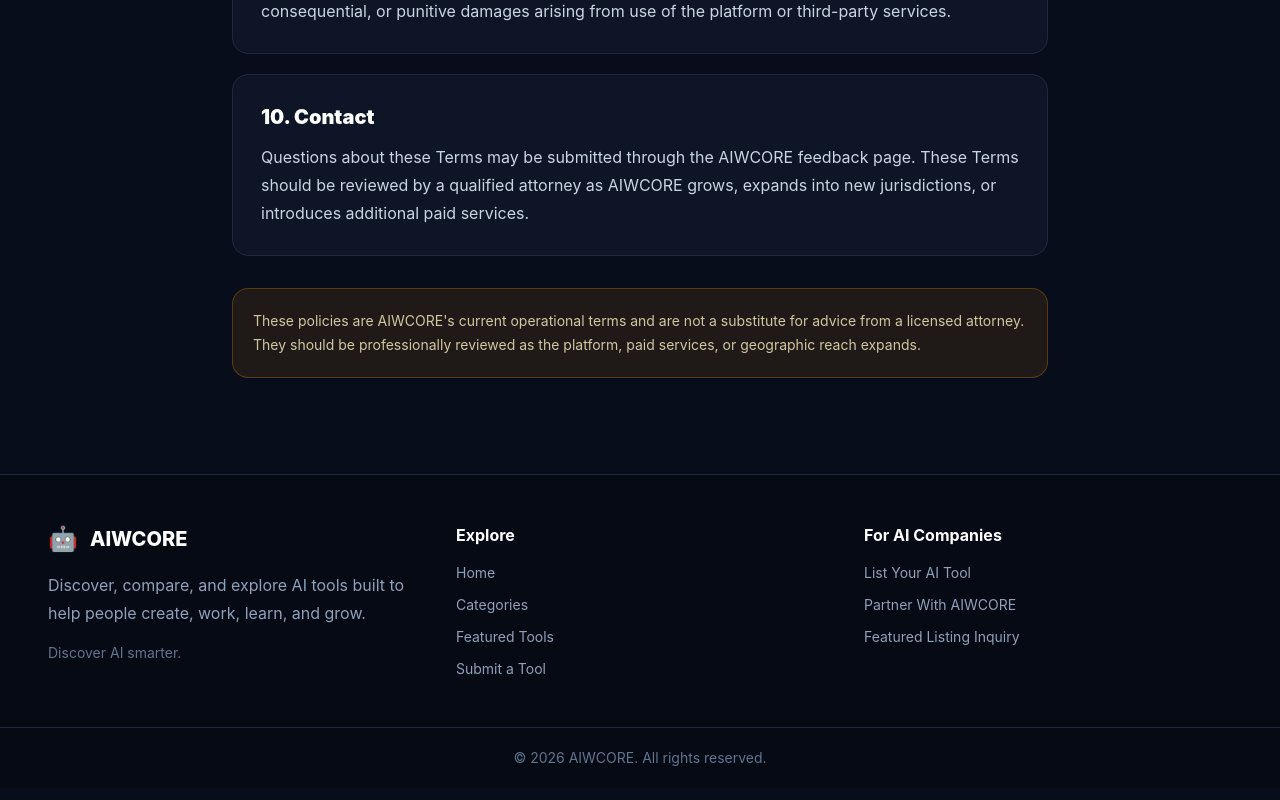
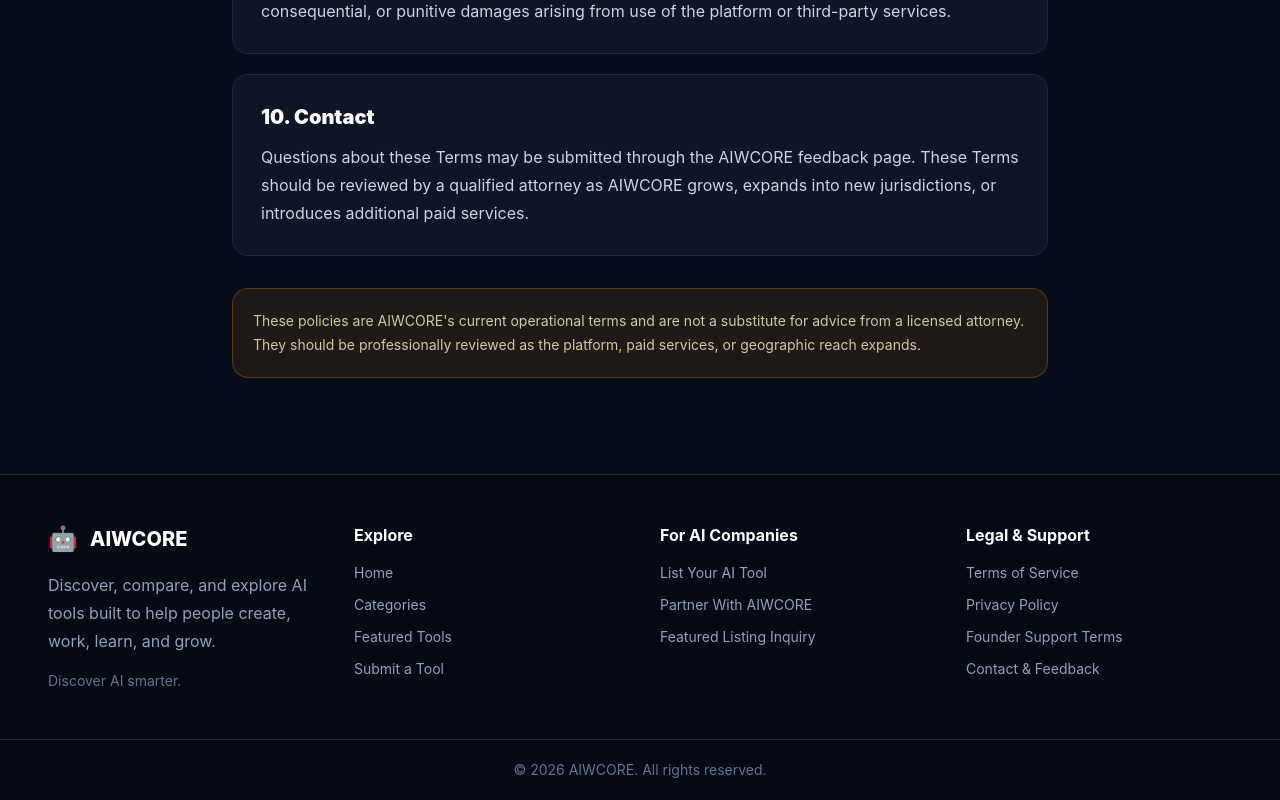
Before and after one commit to Lilmun02/aiw-core, a React (Vite) app: page /terms in a window 1280 px wide. Shown: the part 2367-3167 px from the top of the page. Built offline with nearby package versions, Linux system fonts and the light colour scheme; no server answers; the database is empty.

Commit message:
Link AIWCORE legal pages in footer

```diff
--- a/src/components/Footer.jsx
+++ b/src/components/Footer.jsx
@@ -1,20 +1,34 @@
+import { Link, useLocation, useNavigate } from "react-router-dom";
+
 function Footer() {
-  function scrollToSection(sectionId) {
-    document
-      .getElementById(sectionId)
-      ?.scrollIntoView({
-        behavior: "smooth",
-        block: "start",
-      });
+  const location = useLocation();
+  const navigate = useNavigate();
+
+  function goToSection(sectionId) {
+    if (location.pathname !== "/") {
+      navigate(`/#${sectionId}`);
+      window.setTimeout(() => {
+        document.getElementById(sectionId)?.scrollIntoView({
+          behavior: "smooth",
+          block: "start",
+        });
+      }, 150);
+      return;
+    }
+
+    document.getElementById(sectionId)?.scrollIntoView({
+      behavior: "smooth",
+      block: "start",
+    });
   }
 
   return (
     <footer className="border-t border-slate-800 bg-[#050a14]">
-      <div className="mx-auto grid w-full max-w-7xl gap-10 px-5 py-12 sm:px-8 md:grid-cols-3 lg:px-12">
+      <div className="mx-auto grid w-full max-w-7xl gap-10 px-5 py-12 sm:px-8 md:grid-cols-2 lg:grid-cols-4 lg:px-12">
         <div>
           <button
             type="button"
-            onClick={() => scrollToSection("home")}
+            onClick={() => goToSection("home")}
             className="flex items-center gap-3 text-xl font-extrabold text-white"
           >
             <span className="text-2xl">🤖</span>
@@ -37,7 +51,7 @@ function Footer() {
           <div className="mt-4 flex flex-col gap-3 text-sm text-slate-400">
             <button
               type="button"
-              onClick={() => scrollToSection("home")}
+              onClick={() => goToSection("home")}
               className="w-fit text-left transition hover:text-white"
             >
               Home
@@ -45,7 +59,7 @@ function Footer() {
 
             <button
               type="button"
-              onClick={() => scrollToSection("categories")}
+              onClick={() => goToSection("categories")}
               className="w-fit text-left transition hover:text-white"
             >
               Categories
@@ -53,7 +67,7 @@ function Footer() {
 
             <button
               type="button"
-              onClick={() => scrollToSection("featured")}
+              onClick={() => goToSection("featured")}
               className="w-fit text-left transition hover:text-white"
             >
               Featured Tools
@@ -61,7 +75,7 @@ function Footer() {
 
             <button
               type="button"
-              onClick={() => scrollToSection("submit-tool")}
+              onClick={() => goToSection("submit-tool")}
               className="w-fit text-left transition hover:text-white"
             >
               Submit a Tool
@@ -75,7 +89,7 @@ function Footer() {
           <div className="mt-4 flex flex-col gap-3 text-sm text-slate-400">
             <button
               type="button"
-              onClick={() => scrollToSection("submit-tool")}
+              onClick={() => goToSection("submit-tool")}
               className="w-fit text-left transition hover:text-white"
             >
               List Your AI Tool
@@ -83,7 +97,7 @@ function Footer() {
 
             <button
               type="button"
-              onClick={() => scrollToSection("submit-tool")}
+              onClick={() => goToSection("submit-tool")}
               className="w-fit text-left transition hover:text-white"
             >
               Partner With AIWCORE
@@ -91,11 +105,36 @@ function Footer() {
 
             <button
               type="button"
-              onClick={() => scrollToSection("submit-tool")}
+              onClick={() => goToSection("submit-tool")}
               className="w-fit text-left transition hover:text-white"
             >
               Featured Listing Inquiry
             </button>
+          </div>
+        </div>
+
+        <div>
+          <h3 className="font-bold text-white">Legal & Support</h3>
+
+          <div className="mt-4 flex flex-col gap-3 text-sm text-slate-400">
+            <Link to="/terms" className="w-fit transition hover:text-white">
+              Terms of Service
+            </Link>
+
+            <Link to="/privacy" className="w-fit transition hover:text-white">
+              Privacy Policy
+            </Link>
+
+            <Link
+              to="/founder-support-terms"
+              className="w-fit transition hover:text-white"
+            >
+              Founder Support Terms
+            </Link>
+
+            <Link to="/feedback" className="w-fit transition hover:text-white">
+              Contact & Feedback
+            </Link>
           </div>
         </div>
       </div>
```
